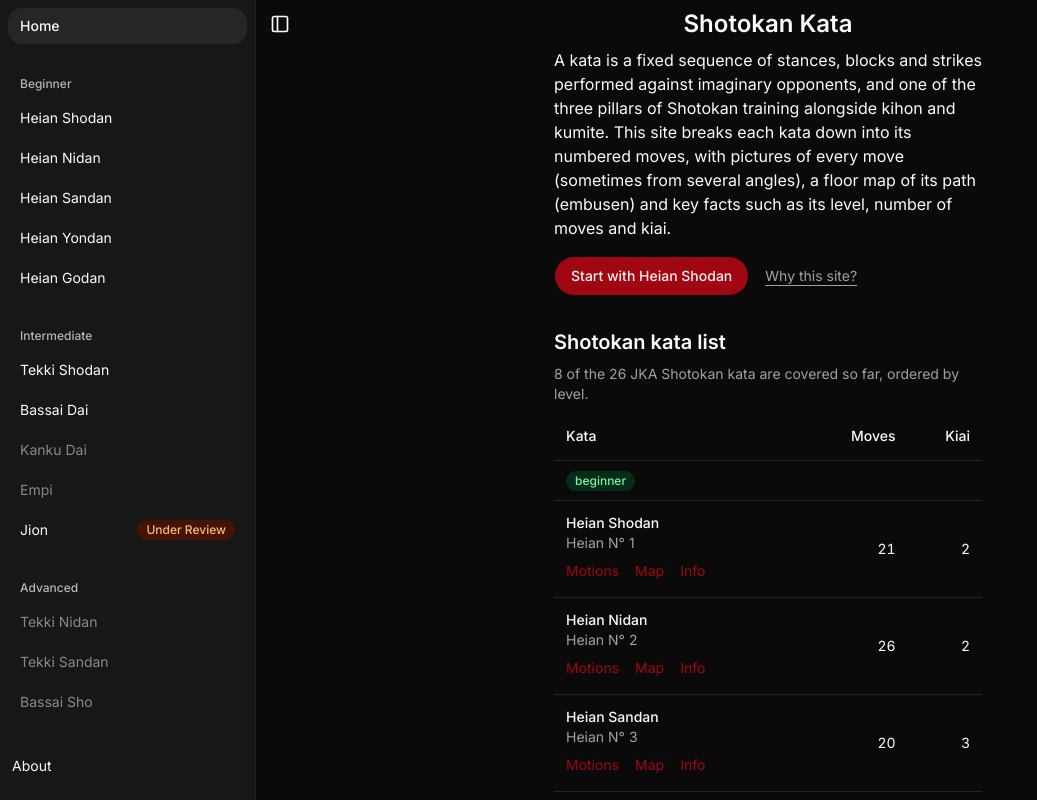
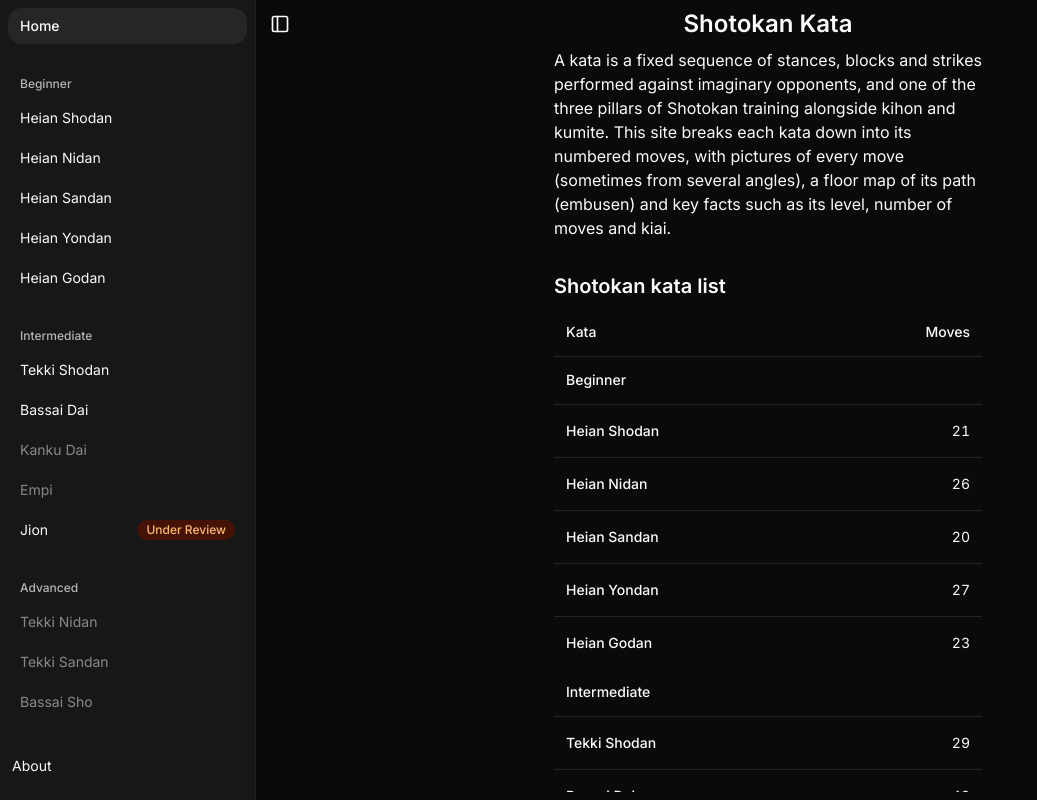
Before and after one commit to cunisia/shotokan-kata-shadcn, a Next.js app: page / in a window 1280 px wide. Shown: the whole page, without its empty margins (0-1037 px from the left). Built offline with nearby package versions, Linux system fonts and the light colour scheme.

Commit message:
feat(home): single kata table with coming soon kata grouped by level

```diff
--- a/app/page.tsx
+++ b/app/page.tsx
@@ -2,9 +2,7 @@ import { groupBy } from "es-toolkit";
 import type { Metadata } from "next";
 import Link from "next/link";
 import { getAllKataList } from "@/app/data/get-kata";
-import { getKataNumberOfKiai } from "@/app/data/kata-stats";
 import { Badge } from "@/components/ui/badge";
-import { Button } from "@/components/ui/button";
 import {
   Table,
   TableBody,
@@ -13,8 +11,8 @@ import {
   TableHeader,
   TableRow,
 } from "@/components/ui/table";
-import { getLevelClassNames, LEVELS_IN_ORDER } from "@/lib/level";
-import type { Kata, UnpublishedKata } from "@/type";
+import { LEVELS_IN_ORDER } from "@/lib/level";
+import type { KataListItem } from "@/type";
 
 export const metadata: Metadata = {
   title: {
@@ -27,59 +25,38 @@ export const metadata: Metadata = {
   },
 };
 
-const KATA_PAGES = [
-  { path: "motions", label: "Motions" },
-  { path: "map", label: "Map" },
-  { path: "info", label: "Info" },
-] as const;
-
-function KataRow({ kata }: Readonly<{ kata: Kata }>) {
+function KataRow({ kata }: Readonly<{ kata: KataListItem }>) {
   return (
     <TableRow>
       <TableCell className="whitespace-normal">
-        <Link
-          href={`/kata/${kata.id}/info`}
-          className="font-medium underline-offset-4 hover:underline"
-        >
-          {kata.name}
-        </Link>
-        {kata.meaning && (
-          <p className="text-muted-foreground">{kata.meaning}</p>
-        )}
-        <nav
-          aria-label={`${kata.name} pages`}
-          className="mt-1 flex gap-4 text-sm"
-        >
-          {KATA_PAGES.map(({ path, label }) => (
+        <div className="flex flex-wrap items-center gap-2">
+          {kata.isPublished ? (
             <Link
-              key={path}
-              href={`/kata/${kata.id}/${path}`}
-              className="py-1 text-primary underline-offset-4 hover:underline"
+              href={`/kata/${kata.id}/motions`}
+              className="py-1 font-medium underline-offset-4 hover:underline"
             >
-              {label}
+              {kata.name}
             </Link>
-          ))}
-        </nav>
+          ) : (
+            <span className="text-muted-foreground">{kata.name}</span>
+          )}
+          {kata.isPublished && kata.isUnderReview && (
+            <Badge className="text-orange-700 dark:bg-orange-950 dark:text-orange-300">
+              Under Review
+            </Badge>
+          )}
+          {!kata.isPublished && <Badge variant="outline">Coming soon</Badge>}
+        </div>
       </TableCell>
       <TableCell className="text-right tabular-nums">
-        {kata.numberOfMoves}
-      </TableCell>
-      <TableCell className="text-right tabular-nums">
-        {getKataNumberOfKiai(kata)}
+        {kata.isPublished ? kata.numberOfMoves : "—"}
       </TableCell>
     </TableRow>
   );
 }
 
 export default function Page() {
-  const allKata = getAllKataList();
-  const publishedKata = allKata.filter(
-    (kata): kata is Kata => kata.isPublished,
-  );
-  const unpublishedKata = allKata.filter(
-    (kata): kata is UnpublishedKata => !kata.isPublished,
-  );
-  const kataByLevel = groupBy(publishedKata, (kata) => kata.level);
+  const kataByLevel = groupBy(getAllKataList(), (kata) => kata.level);
 
   return (
     <div className="w-full overflow-y-auto px-4 pb-6 flex flex-col gap-8">
@@ -92,45 +69,29 @@ export default function Page() {
           several angles), a floor map of its path (embusen) and key facts such
           as its level, number of moves and kiai.
         </p>
-        <div className="flex flex-wrap items-center gap-4">
-          <Button
-            size="lg"
-            nativeButton={false}
-            render={<Link href="/kata/heian-shodan/motions" />}
-          >
-            Start with Heian Shodan
-          </Button>
-          <Link
-            href="/about"
-            className="text-sm text-muted-foreground underline underline-offset-4 hover:text-foreground"
-          >
-            Why this site?
-          </Link>
-        </div>
       </section>
 
       <section aria-labelledby="kata-list" className="flex flex-col gap-2">
         <h2 id="kata-list" className="text-xl font-semibold">
           Shotokan kata list
         </h2>
-        <p className="text-sm text-muted-foreground">
-          {publishedKata.length} of the {allKata.length} JKA Shotokan kata are
-          covered so far, ordered by level.
-        </p>
         <Table>
           <TableHeader>
             <TableRow>
               <TableHead>Kata</TableHead>
               <TableHead className="text-right">Moves</TableHead>
-              <TableHead className="text-right">Kiai</TableHead>
             </TableRow>
           </TableHeader>
           {LEVELS_IN_ORDER.filter((level) => kataByLevel[level]).map(
             (level) => (
               <TableBody key={level}>
                 <TableRow className="hover:bg-transparent">
-                  <TableHead colSpan={3} scope="colgroup" className="h-10">
-                    <Badge className={getLevelClassNames(level)}>{level}</Badge>
+                  <TableHead
+                    colSpan={2}
+                    scope="rowgroup"
+                    className="capitalize"
+                  >
+                    {level}
                   </TableHead>
                 </TableRow>
                 {kataByLevel[level].map((kata) => (
@@ -141,30 +102,6 @@ export default function Page() {
           )}
         </Table>
       </section>
-
-      {unpublishedKata.length > 0 && (
-        <section aria-labelledby="coming-soon" className="flex flex-col gap-2">
-          <h2 id="coming-soon" className="text-xl font-semibold">
-            Coming soon
-          </h2>
-          <p className="text-sm text-muted-foreground">
-            The other standard Shotokan kata, not covered yet.
-          </p>
-          <ul className="grid grid-cols-1 gap-x-4 sm:grid-cols-2">
-            {unpublishedKata.map((kata) => (
-              <li
-                key={kata.id}
-                className="flex items-center justify-between gap-2 border-b py-2 text-muted-foreground"
-              >
-                <span>{kata.name}</span>
-                <span className="text-xs uppercase tracking-wide opacity-70">
-                  Coming soon
-                </span>
-              </li>
-            ))}
-          </ul>
-        </section>
-      )}
     </div>
   );
 }
```
